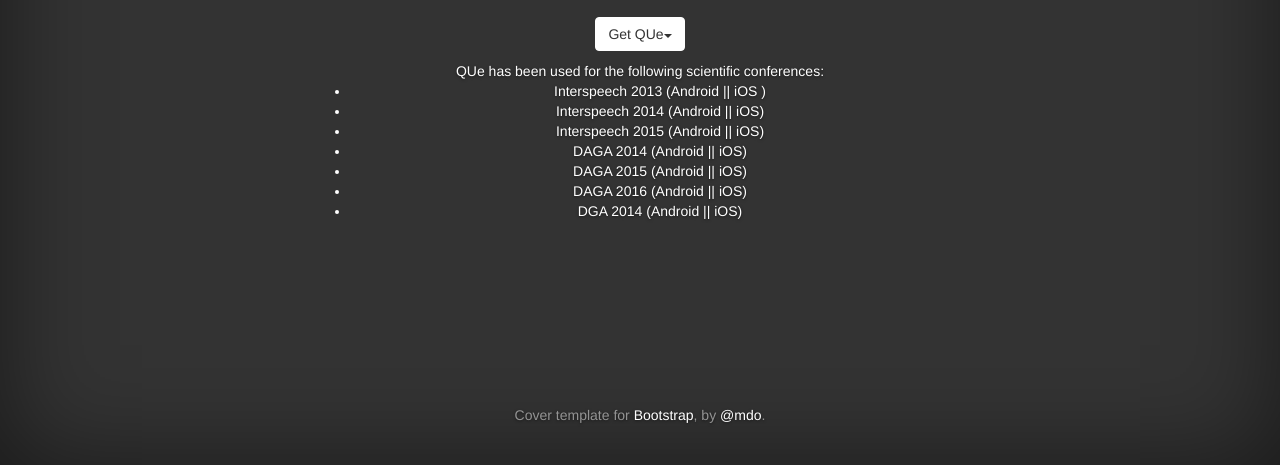
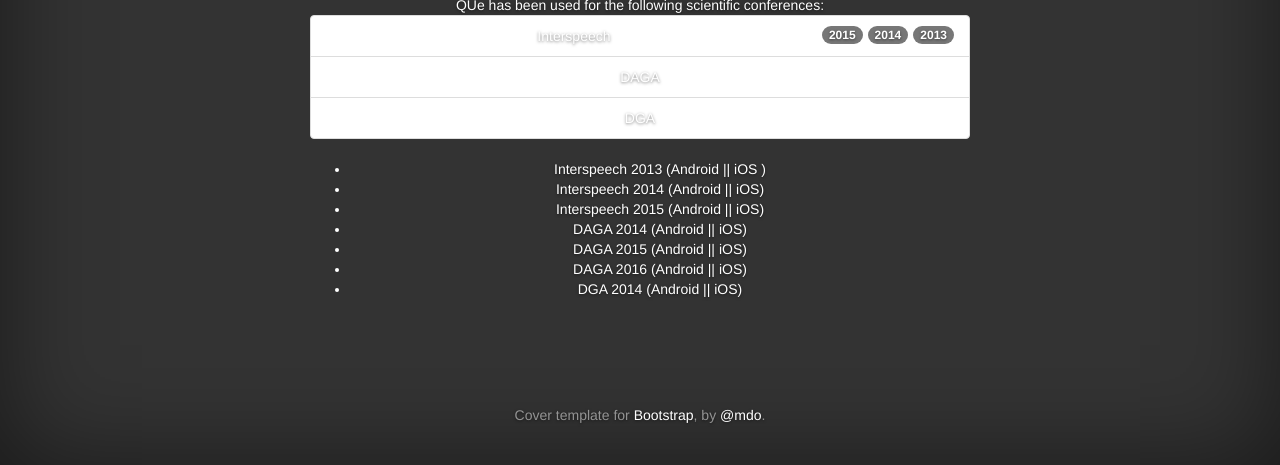
Before and after one commit to QULab/Que, a plain HTML site: page index.html in a window 1280 px wide. Shown: the part 335-800 px from the top of the page. Drawn offline with nearby package versions, Linux system fonts and the light colour scheme; a script that the page names is missing.

Commit message:
Update index.html

```diff
--- a/index.html
+++ b/index.html
@@ -5,8 +5,8 @@
     <meta charset="utf-8">
     <meta http-equiv="X-UA-Compatible" content="IE=edge">
     <meta name="viewport" content="width=device-width, initial-scale=1">
-    <meta name="description" content="">
-    <meta name="author" content="">
+    <meta name="description" content="QUe is an open source conference app solution for Android and iOS.">
+    <meta name="author" content="Tilo Westermann">
     <!-- <link rel="icon" href="../../favicon.ico"> -->
 
     <title>QUe by Quality and Usability Lab</title>
@@ -37,7 +37,7 @@
             <p class="lead">QUe is an open source conference app solution for Android and iOS.</p>
             <p class="lead">
 	      <div class="btn-group">
-  	      	<button type="button" class="btn btn-default dropdown-toggle" data-toggle="dropdown" aria-haspopup="true" aria-expanded="false">
+  	      	<button type="button" class="btn btn-lg dropdown-toggle" data-toggle="dropdown" aria-haspopup="true" aria-expanded="false">
     			Get QUe<span class="caret"></span>
   		</button>
   		<ul class="dropdown-menu">
@@ -53,6 +53,11 @@
             </p>
 
             QUe has been used for the following scientific conferences:
+            <ul class="list-group">
+  		<li class="list-group-item">Interspeech <span class="badge">2013</span><span class="badge">2014</span><span class="badge">2015</span></li>
+  		<li class="list-group-item">DAGA</li>
+  		<li class="list-group-item">DGA</li>
+	    </ul>
             <ul>
   	    <li>Interspeech 2013 (<a href="https://play.google.com/store/apps/details?id=de.qu.interspeech">Android</a> || <a href="https://itunes.apple.com/us/app/interspeech/id675629646?mt=8">iOS</a> )</li>
   	    <li>Interspeech 2014 (<a href="https://play.google.com/store/apps/details?id=de.tel.quenference.activities">Android</a> || <a href="https://itunes.apple.com/us/app/interspeech-2014/id913928369?mt=8">iOS</a>)</li>
```
